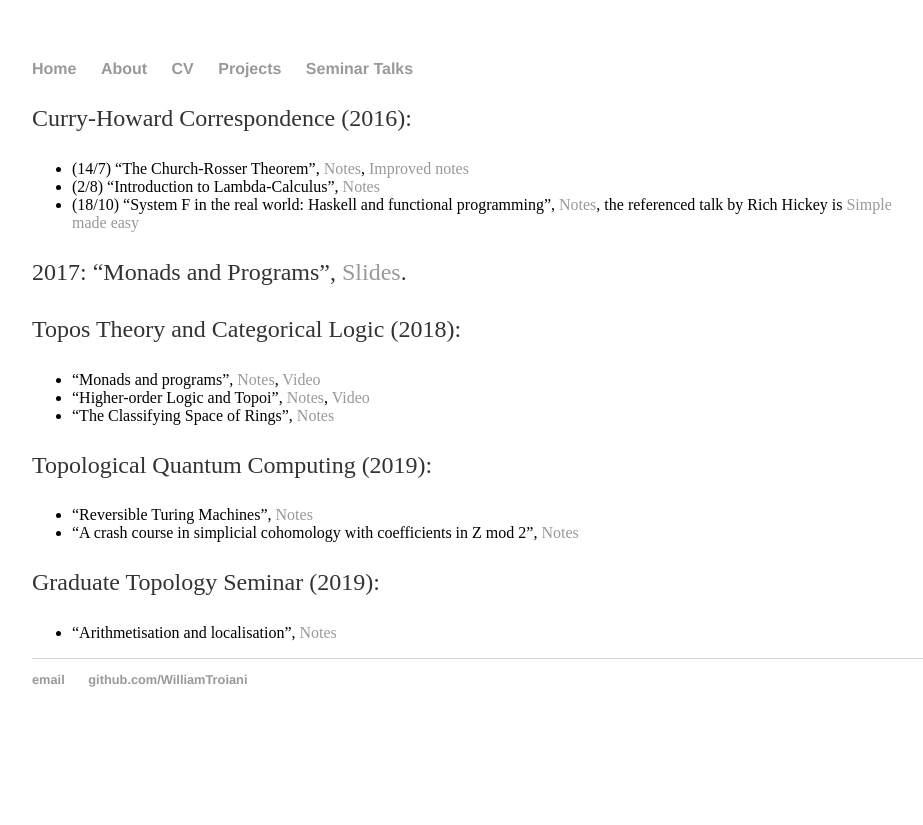
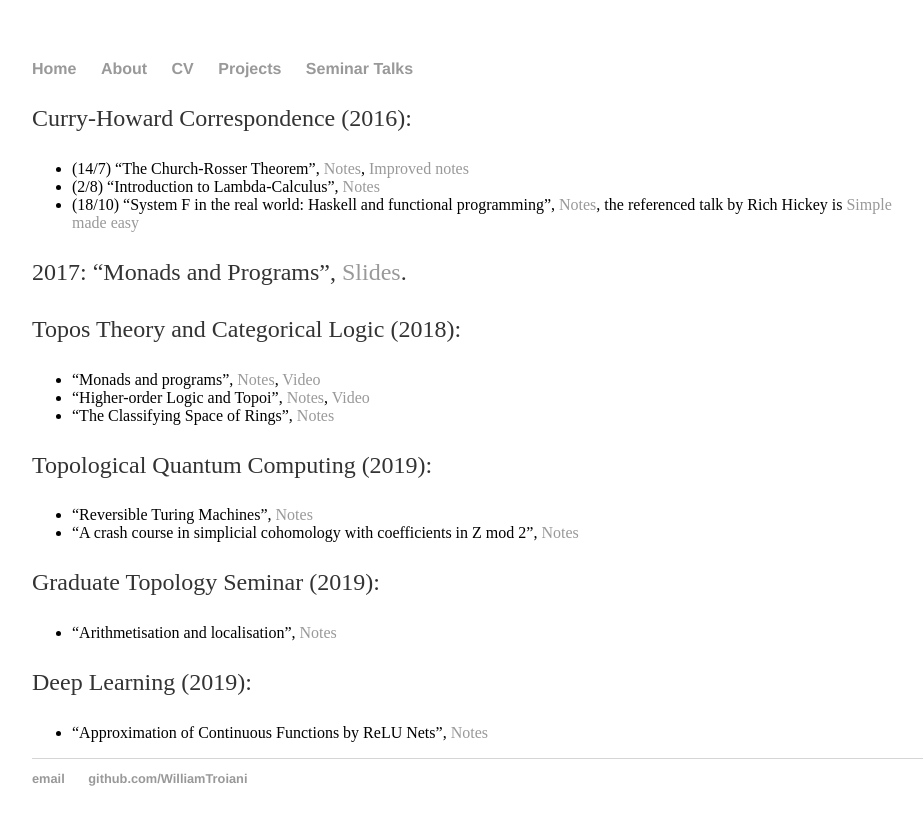
Before and after one commit to WilliamTroiani/WilliamTroiani.github.io, a Jekyll site: the page built from SeminarTalks.md, in a window 1280 px wide. Shown: the top 825 px of the page, without its empty margins (160-1083 px from the left). Built offline with Jekyll 4.4.1, drawn with Linux system fonts in a browser that asks for light colours; our own code applies the rules of GitHub Pages for plain Markdown files.

Commit message:
Update SeminarTalks.md

```diff
--- a/SeminarTalks.md
+++ b/SeminarTalks.md
@@ -21,3 +21,6 @@ Topological Quantum Computing (2019):
 
 Graduate Topology Seminar (2019):
 - "Arithmetisation and localisation", <a href = "https://williamtroiani.github.io/pdfs/Arithmetisation and Localisation">Notes</a>
+
+Deep Learning (2019):
+- "Approximation of Continuous Functions by ReLU Nets", <a href = "https://williamtroiani.github.io/pdfs/Approximation_of_Continuous_Functions_by_ReLU_Nets">Notes</a>
```
